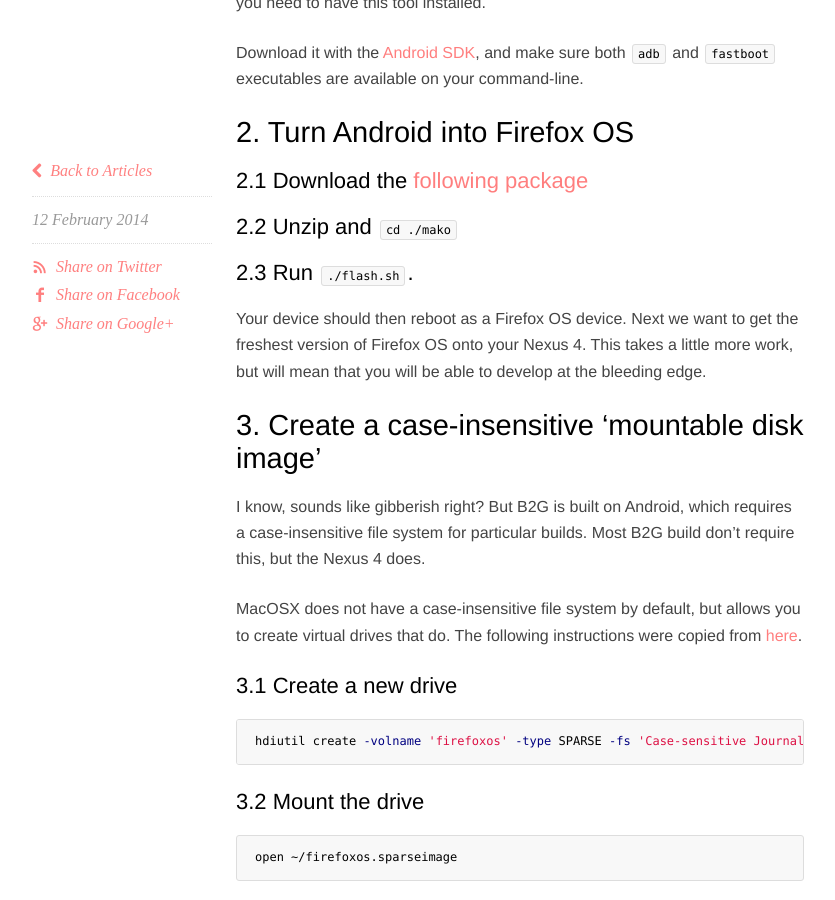
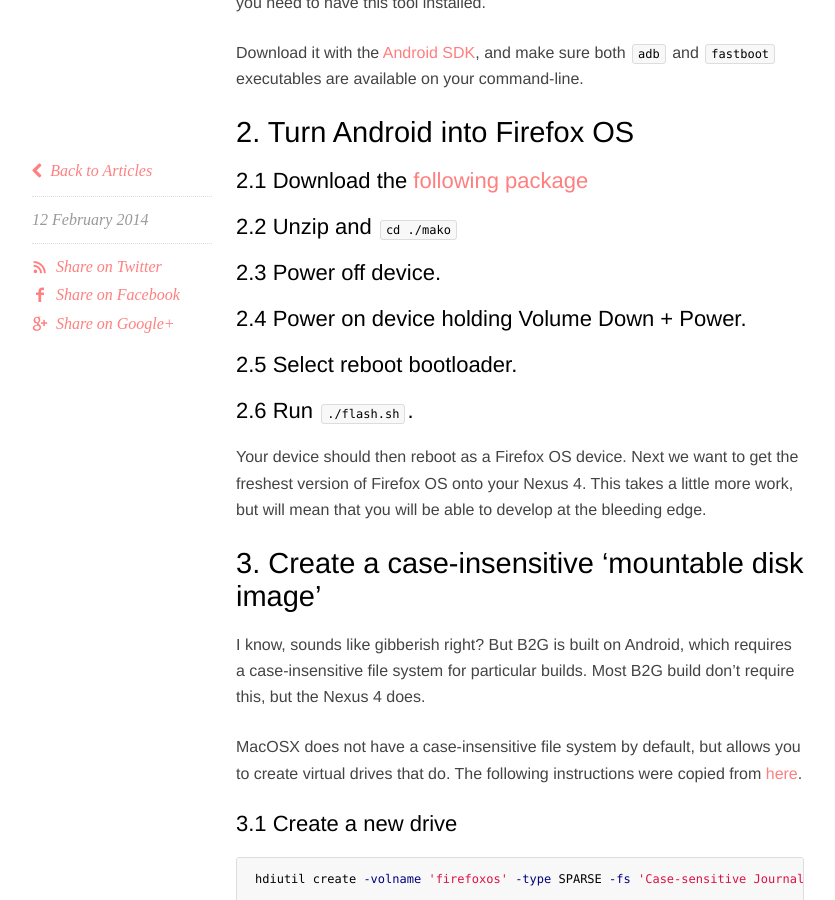
Before and after one commit to wilsonpage/blog, a Jekyll site: the page built from _posts/2014-02-12-installing-firefoxos-nexus4.markdown, in a window 1280 px wide and 900 px high, scrolled down 440 px. Shown: the whole window, without its empty margins (120-955 px from the left). Built offline with Jekyll 4.4.1, drawn with Linux system fonts in a browser that asks for light colours; Markdown is read by kramdown in place of the engine named in the settings; comment, search, counter and statistics services are not loaded.

Commit message:
Update 2014-02-12-installing-firefoxos-nexus4.markdown

```diff
--- a/_posts/2014-02-12-installing-firefoxos-nexus4.markdown
+++ b/_posts/2014-02-12-installing-firefoxos-nexus4.markdown
@@ -19,7 +19,13 @@ Download it with the [Android SDK](http://developer.android.com/sdk/index.html),
 
 #### 2.2 Unzip and `cd ./mako`
 
-#### 2.3 Run `./flash.sh`.
+#### 2.3 Power off device.
+
+#### 2.4 Power on device holding Volume Down + Power.
+
+#### 2.5 Select reboot bootloader.
+
+#### 2.6 Run `./flash.sh`.
 
 Your device should then reboot as a Firefox OS device. Next we want to get the freshest version of Firefox OS onto your Nexus 4. This takes a little more work, but will mean that you will be able to develop at the bleeding edge.
 
```
